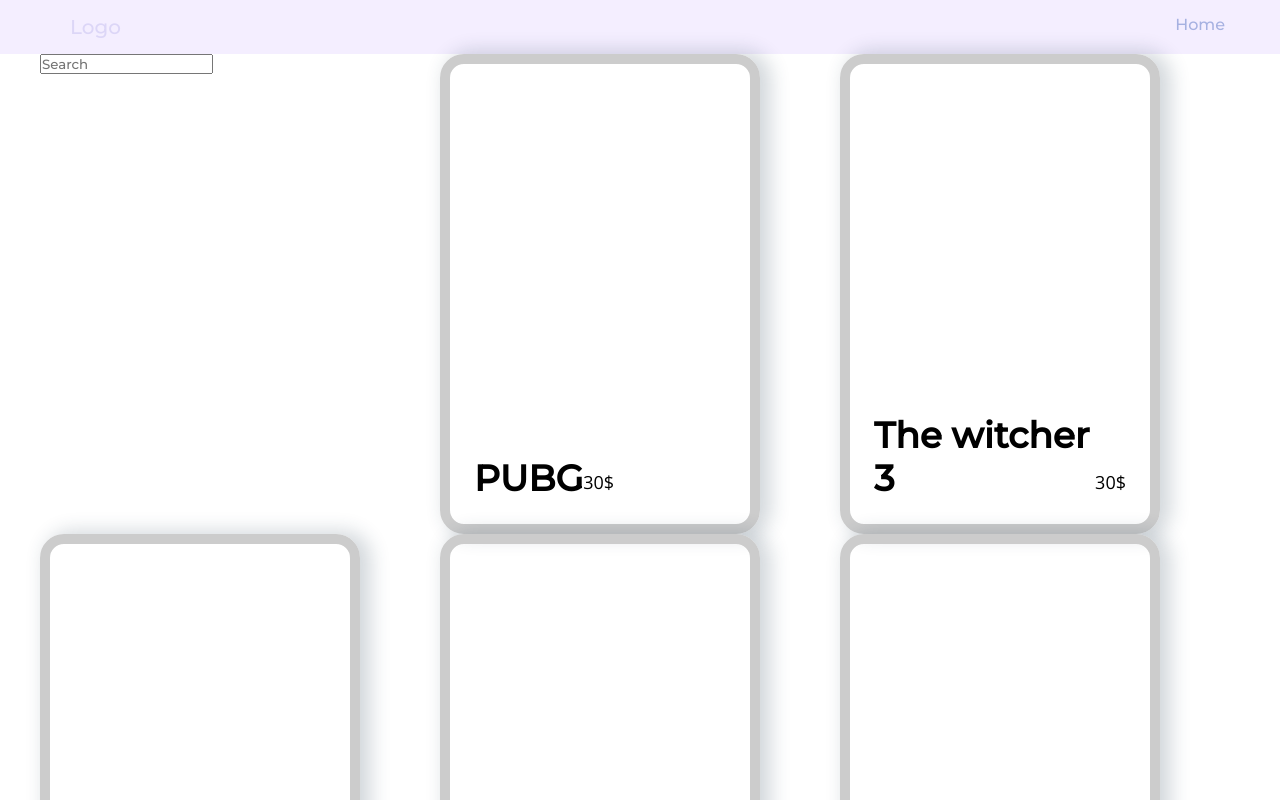
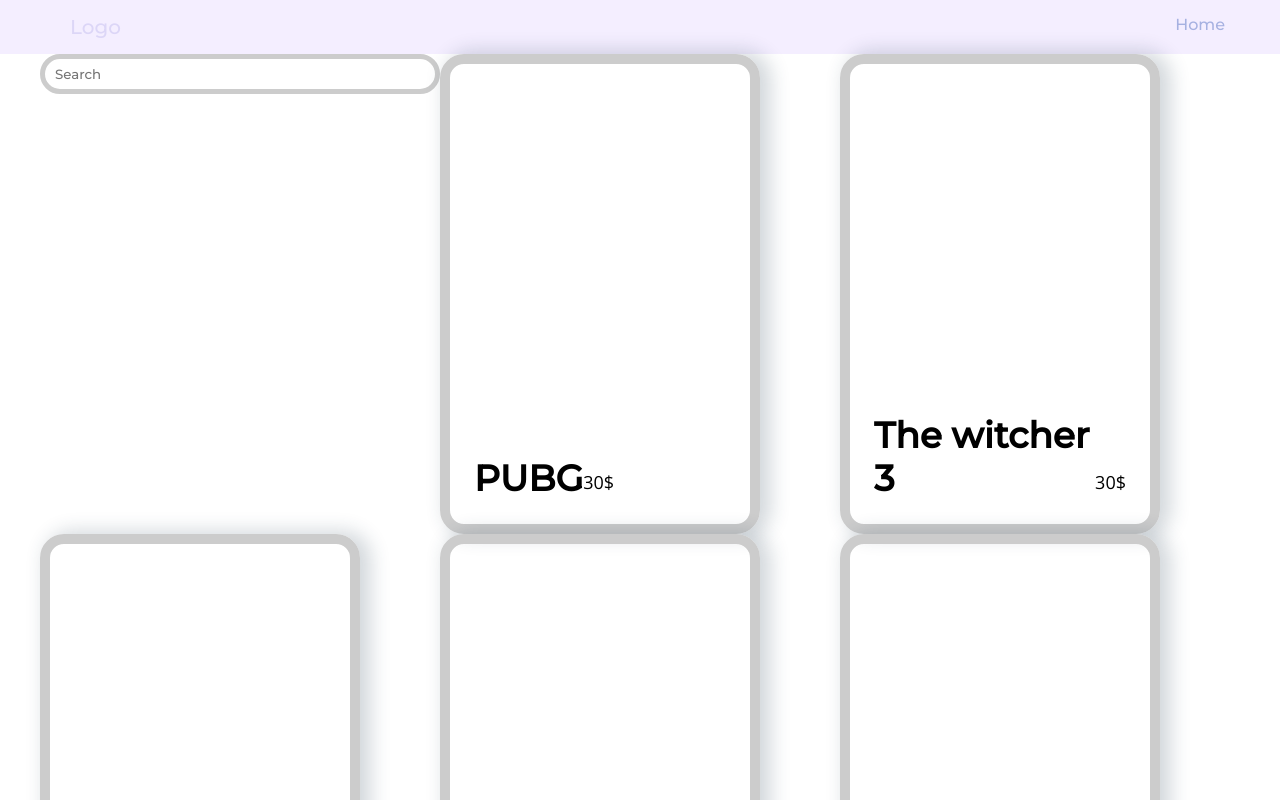
Before and after one commit to dhevve/game-store, a React (Create React App) app: page / in a window 1280 px wide. Shown: the top 800 px of the page. Built offline with nearby package versions, Linux system fonts and the light colour scheme.

Commit message:
created scss file for searchInput

```diff
--- a/src/components/search/SearchInput.tsx
+++ b/src/components/search/SearchInput.tsx
@@ -1,4 +1,5 @@
 import React, { FC } from 'react'
+import style from "./searchInput.module.scss"
 
 export interface ISearchProps {
     value: string;
@@ -8,7 +9,7 @@
 const SearchInput: FC<ISearchProps> = ({value, onChangeText}) => {
   return (
     <div>
-        <input type="text" value={value} onChange={onChangeText} placeholder="Search" />
+        <input className={style.input} type="text" value={value} onChange={onChangeText} placeholder="Search" />
     </div>
   )
 }
--- /dev/null
+++ b/src/components/search/searchInput.module.scss
@@ -0,0 +1,8 @@
+.input {
+  background-color: #fff;
+  height: 40px;
+  width: 100%;
+  border-radius: 20px;
+  padding: 10px;
+  border: 5px solid #ccc;
+}
```
